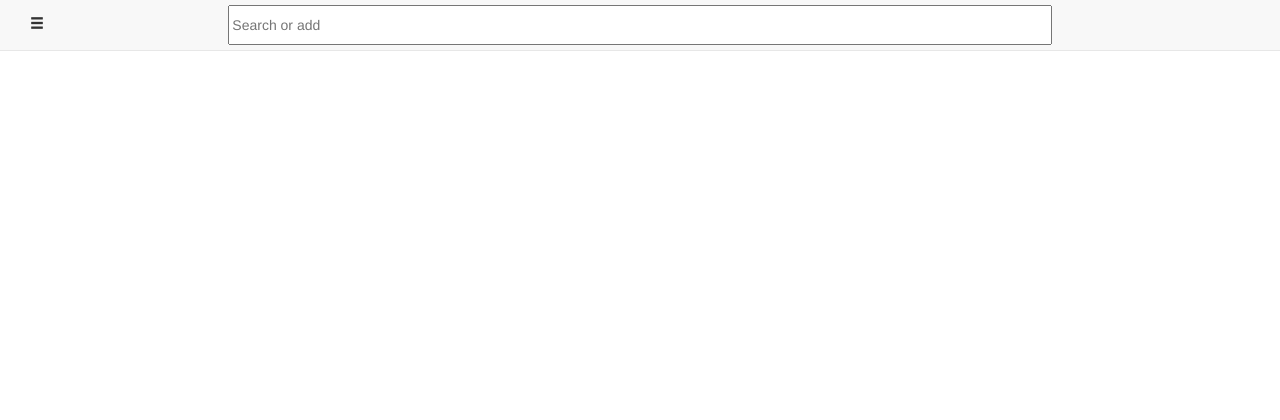
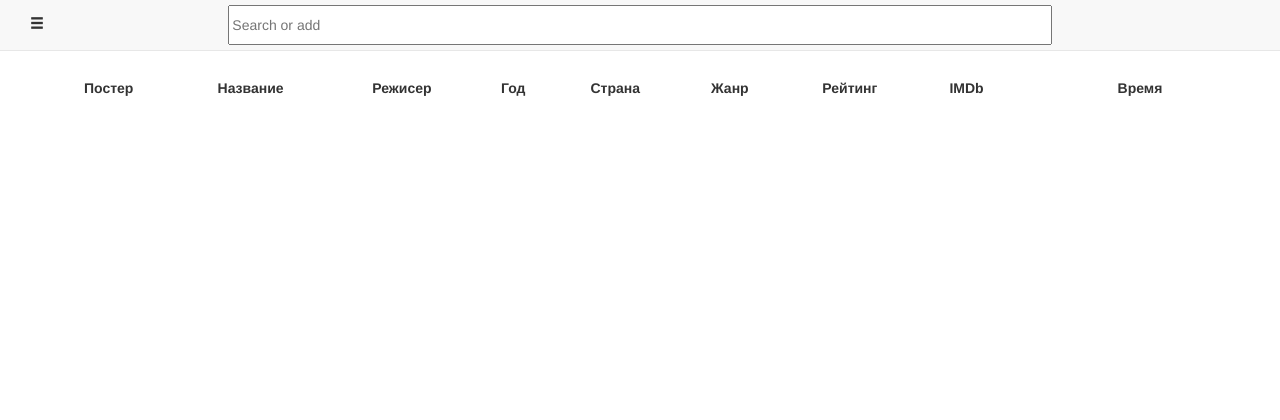
Before and after one commit to Vourhey/kg, a PHP site: page /newindex.php in a window 1280 px wide. Shown: the top 420 px of the page. Run offline with PHP 8.4, Linux system fonts and the light colour scheme.

Commit message:
accumulating knowledge...

```diff
--- a/newindex.php
+++ b/newindex.php
@@ -28,6 +28,24 @@
     margin: 5px auto;
     height: 40px;
   }
+
+  #filmtable {
+  margin-top: 70px;
+  margin-bottom: 60px;
+}
+
+.table tbody>tr>td {
+  vertical-align: middle;
+  text-align: center;
+}
+
+td:last-child {
+  min-width: 130px;
+}
+
+thead {
+  font-weight: bold;
+}
 </style>
 
   </head>
@@ -45,18 +63,6 @@
         </div>
         <div class="col-xs-offset-2"></div>
       </div>
-    </div>
-  </nav>
-
-  <!-- Bottom navbar -->
-  <nav class="navbar navbar-default navbar-fixed-bottom text-center">
-    <div class="container-fluid">
-      <ul class="pagination">
-        <li class="active"><a href="#">1</a></li>
-        <li><a href="#">1</a></li>
-        <li><a href="#">1</a></li>
-        <li><a href="#">1</a></li>
-      </ul>
     </div>
   </nav>
 
@@ -82,5 +88,17 @@
     <div class="loader"></div>
   </div>
 
+  <!-- Bottom navbar -->
+  <nav class="navbar navbar-default navbar-fixed-bottom text-center">
+    <div class="container-fluid">
+      <ul class="pagination">
+        <li class="active"><a href="#">1</a></li>
+        <li><a href="#">1</a></li>
+        <li><a href="#">1</a></li>
+        <li><a href="#">1</a></li>
+      </ul>
+    </div>
+  </nav>
+
   </body>
 </html>
```
Also changed, not shown: 1 other file.
